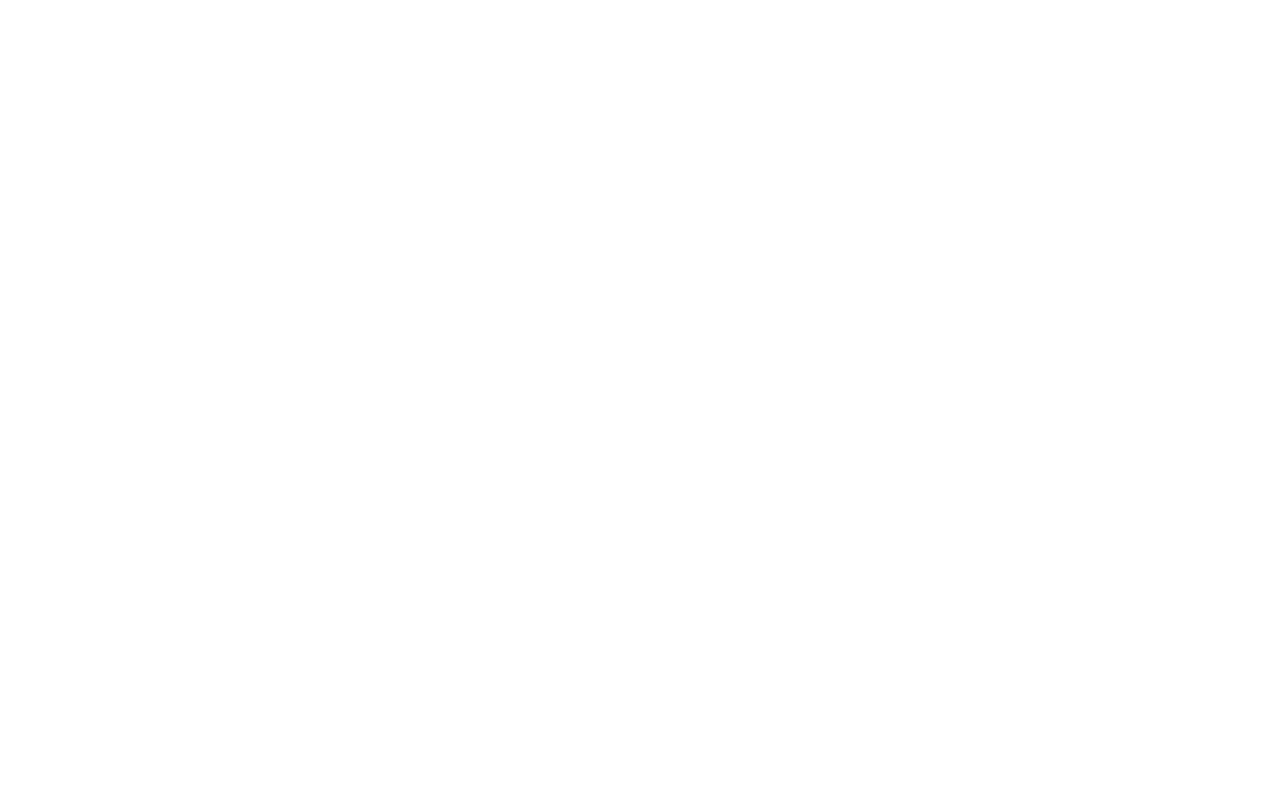
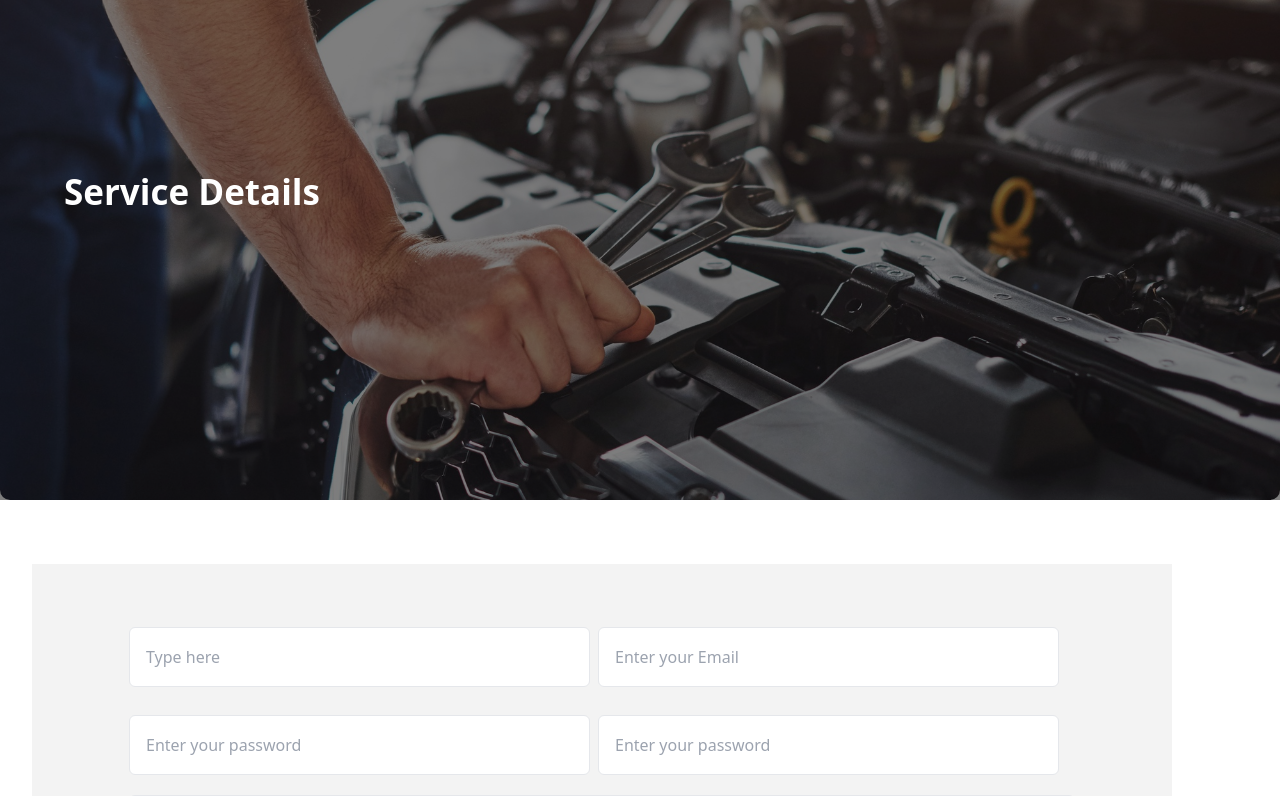
Before and after one commit to mdjihad84/Car-Doctor-Project, a React (Vite) app: page /CheckOut in a window 1280 px wide. Before the commit this address had no page. Shown: the part 240-1036 px from the top of the page. Before the commit the page ends 800 px from the top, so only its background shows below. Built offline with nearby package versions, Linux system fonts and the light colour scheme.

Commit message:
New service page complete

```diff
--- a/package.json
+++ b/package.json
@@ -24,6 +24,7 @@
     "react-tabs": "^6.0.2",
     "slick-carousel": "^1.8.1",
     "sort-by": "^1.2.0",
+    "sweetalert2": "^11.14.5",
     "swiper": "^11.1.14"
   },
   "devDependencies": {
--- /dev/null
+++ b/src/Pages/CheckOut/CheckForm.jsx
@@ -0,0 +1,66 @@
+import React from 'react';
+import Swal from 'sweetalert2';
+
+const ComponentName = () => {
+    const handleOrderConfirm = () => {
+        Swal.fire({
+            title: 'Order Confirmed!',
+            text: 'Your order has been successfully confirmed.',
+            icon: 'success',
+            confirmButtonText: 'OK',
+            confirmButtonColor: '#FF3811',
+        });
+    };
+
+    return (
+        <div className="flex items-center justify-center w-[1140px] h-[600px] bg-[#F3F3F3]">
+            <div className="flex flex-col items-center mt-4">
+                <form className="flex flex-col items-center">
+                    <div className="flex flex-col items-center">
+                        <div className="flex w-[946px] mb-4">
+                            <input
+                                type="email"
+                                placeholder="Type here"
+                                className="w-[461px] h-[60px] p-4 text-base bg-white border rounded-md"
+                            />
+                            <input
+                                type="email"
+                                placeholder="Enter your Email"
+                                className="w-[461px] h-[60px] p-4 text-base bg-white border rounded-md ml-2"
+                            />
+                        </div>
+
+                        <div className="flex w-[946px] mb-2 my-3">
+                            <input
+                                type="password"
+                                placeholder="Enter your password"
+                                readOnly
+                                className="w-[461px] h-[60px] p-4 text-base bg-white border rounded-md"
+                            />
+                            <input
+                                type="password"
+                                placeholder="Enter your password"
+                                readOnly
+                                className="w-[461px] h-[60px] p-4 text-base bg-white border rounded-md ml-2"
+                            />
+                        </div>
+
+                        <textarea
+                            className="bg-[#FFFFFF] w-[946px] h-[250px] mb-4 p-4 mt-3 border rounded-md"
+                            placeholder="Additional Information"
+                        ></textarea>
+                        <button
+                            type="button"
+                            className="w-[946px] font-bold text-white bg-[#FF3811] p-4 rounded-md"
+                            onClick={handleOrderConfirm}
+                        >
+                            Order Confirm
+                        </button>
+                    </div>
+                </form>
+            </div>
+        </div>
+    );
+};
+
+export default ComponentName;
--- /dev/null
+++ b/src/Pages/CheckOut/CheckHero.jsx
@@ -0,0 +1,22 @@
+import HeroImg from "../../assets/images/banner/4.jpg";
+
+const ComponentName = () => {
+  return (
+    <div className="mb-8">
+      <div>
+        <div
+          className="relative bg-cover bg-center h-[400px] lg:h-[600px] rounded-[10px] md:h-[70vh] sm:h-[50vh]"
+          style={{ backgroundImage: `url(${HeroImg})` }}
+        >
+          <div className="absolute inset-0 flex flex-col items-start justify-center text-left p-6 bg-black bg-opacity-50">
+            <h2 className="text-white text-[45px] font-bold mb-4 w-full md:text-[35px] sm:text-[30px] p-[60px] md:p-[40px] sm:p-[20px]">
+              Service Details
+            </h2>
+          </div>
+        </div>
+      </div>
+    </div>
+  );
+};
+
+export default ComponentName;
--- /dev/null
+++ b/src/Pages/CheckOut/CheckOut.jsx
@@ -0,0 +1,19 @@
+
+import Hero from "./CheckHero";
+import Form from "./CheckForm";
+import { Helmet } from "react-helmet-async";
+
+const Home = () => {
+  return (
+    <div className="">
+      <Helmet>
+        <title>Car-Doctor | Home</title>
+      </Helmet>
+      <Hero/>
+      <div className="p-8">
+       <Form/>
+      </div>
+    </div>
+  );
+};
+export default Home;
--- /dev/null
+++ b/src/Pages/NewService/NewService.jsx
@@ -0,0 +1,19 @@
+
+import Hero from "./ServiceHero";
+import Form from "./ServiceForm";
+import { Helmet } from "react-helmet-async";
+
+const Home = () => {
+  return (
+    <div className="">
+      <Helmet>
+        <title>Car-Doctor | Home</title>
+      </Helmet>
+      <Hero/>
+      <div className="p-8">
+       <Form/>
+      </div>
+    </div>
+  );
+};
+export default Home;
--- /dev/null
+++ b/src/Pages/NewService/ServiceForm.jsx
@@ -0,0 +1,66 @@
+import React from 'react';
+import Swal from 'sweetalert2';
+
+const ComponentName = () => {
+    const handleOrderConfirm = () => {
+        Swal.fire({
+            title: 'Order Confirmed!',
+            text: 'Your order has been successfully confirmed.',
+            icon: 'success',
+            confirmButtonText: 'OK',
+            confirmButtonColor: '#FF3811',
+        });
+    };
+
+    return (
+        <div className="flex items-center justify-center w-[1140px] h-[600px] bg-[#F3F3F3]">
+            <div className="flex flex-col items-center mt-4">
+                <form className="flex flex-col items-center">
+                    <div className="flex flex-col items-center">
+                        <div className="flex w-[946px] mb-4">
+                            <input
+                                type="email"
+                                placeholder="Type here"
+                                className="w-[461px] h-[60px] p-4 text-base bg-white border rounded-md"
+                            />
+                            <input
+                                type="email"
+                                placeholder="Enter your Email"
+                                className="w-[461px] h-[60px] p-4 text-base bg-white border rounded-md ml-2"
+                            />
+                        </div>
+
+                        <div className="flex w-[946px] mb-2 my-3">
+                            <input
+                                type="password"
+                                placeholder="Enter your password"
+                                readOnly
+                                className="w-[461px] h-[60px] p-4 text-base bg-white border rounded-md"
+                            />
+                            <input
+                                type="password"
+                                placeholder="Enter your password"
+                                readOnly
+                                className="w-[461px] h-[60px] p-4 text-base bg-white border rounded-md ml-2"
+                            />
+                        </div>
+
+                        <textarea
+                            className="bg-[#FFFFFF] w-[946px] h-[250px] mb-4 p-4 mt-3 border rounded-md"
+                            placeholder="Additional Information"
+                        ></textarea>
+                        <button
+                            type="button"
+                            className="w-[946px] font-bold text-white bg-[#FF3811] p-4 rounded-md"
+                            onClick={handleOrderConfirm}
+                        >
+                            Order Confirm
+                        </button>
+                    </div>
+                </form>
+            </div>
+        </div>
+    );
+};
+
+export default ComponentName;
--- /dev/null
+++ b/src/Pages/NewService/ServiceHero.jsx
@@ -0,0 +1,28 @@
+import HeroImg from "../../assets/images/banner/4.jpg";
+import RedImg from "../../assets/images/checkout/Vector (1).png";
+
+const ComponentName = () => {
+  return (
+    <div className="mb-8">
+      <div>
+        <div
+          className="relative bg-cover bg-center h-[400px] lg:h-[600px] rounded-[10px] md:h-[70vh] sm:h-[50vh]"
+          style={{ backgroundImage: `url(${HeroImg})` }}>
+
+
+          <div className="absolute inset-0 flex flex-col items-start justify-center text-left p-6 bg-black bg-opacity-50">
+            <h2 className="text-white text-[45px] font-bold mb-4 w-full md:text-[35px] sm:text-[30px] p-[60px] md:p-[40px] sm:p-[20px]">
+              Service Details
+            </h2>
+          </div>
+        </div>
+      </div>
+      <div className="relative w-[256px] h-[50px] bg-[#FF3811] mt-[-49px] mx-auto text-center text-xl text-white leading-6 font-medium rounded-tr-[60px] rounded-tl-[60px]">
+        <img className="w-full h-full object-cover" src={RedImg} alt=""/>
+        <span className="absolute inset-0 flex items-center justify-center text-white rounded-tr-[60px]">Home/Checkout</span>
+    </div>
+    </div>
+  );
+};
+
+export default ComponentName;
--- a/src/Pages/Shared/Header.jsx
+++ b/src/Pages/Shared/Header.jsx
@@ -127,7 +127,7 @@ const Header = () => {
           </li>
           <li>
             <NavLink
-              to=""
+              to="/NewService"
               className={({ isActive }) =>
                 `px-4 py-2 ${isActive ? 'text-[#FF3811]' : 'text-[#444444]'} hover:text-[#FF5722]`
               }
@@ -137,7 +137,7 @@ const Header = () => {
           </li>
           <li>
             <NavLink
-              to=""
+              to="/CheckOut"
               className={({ isActive }) =>
                 `px-4 py-2 ${isActive ? 'text-[#FF3811]' : 'text-[#444444]'} hover:text-[#FF5722]`
               }
--- a/src/Pages/Shop/CheckOut.jsx
+++ /dev/null
@@ -1,11 +0,0 @@
-
-
-const CheckOut = () => {
-    return (
-        <div>
-            This is Check out page
-        </div>
-    );
-};
-
-export default CheckOut;
--- a/src/Pages/Shop/ShopCard.jsx
+++ /dev/null
@@ -1,24 +0,0 @@
-const ShopCard = ({ items }) => {
-  const { image, name, price, recipe } = items;
-  return (
-    <div className="card w-full max-w-[350px] h-[485px] bg-[#F3F3F3] mx-auto shadow-xl relative">
-      <figure>
-        <img src={image} alt="Shoes" />
-        <div className="absolute text-center bg-black w-[60px] h-[25px] text-white top-[12px] right-[12px]">
-          ${price}
-        </div>
-      </figure>
-      <div className="card-body items-center text-center">
-        <h2 className="card-title text-black font-semibold text-2xl">{name}</h2>
-        <p className="text-black font-normal text-base">{recipe}</p>
-        <div className="card-actions">
-          <button className="px-6 py-2 rounded-sm uppercase border border-b-2 border-b-gray-700 bg-[#E8E8E8] text-black">
-            Add to cart
-          </button>
-        </div>
-      </div>
-    </div>
-  );
-};
-
-export default ShopCard;
```
Also changed, not shown: src/Router/Router.jsx (+10 -0 lines), src/assets/images/checkout/Vector (1).png (added), 1 other file (tests, documents, lock files or other folders).
